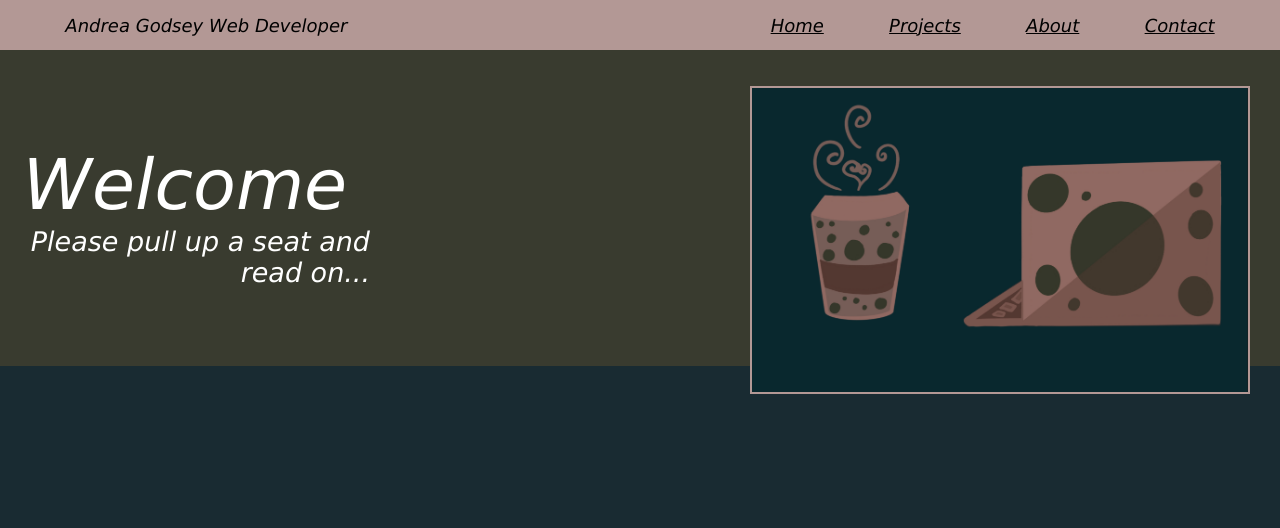
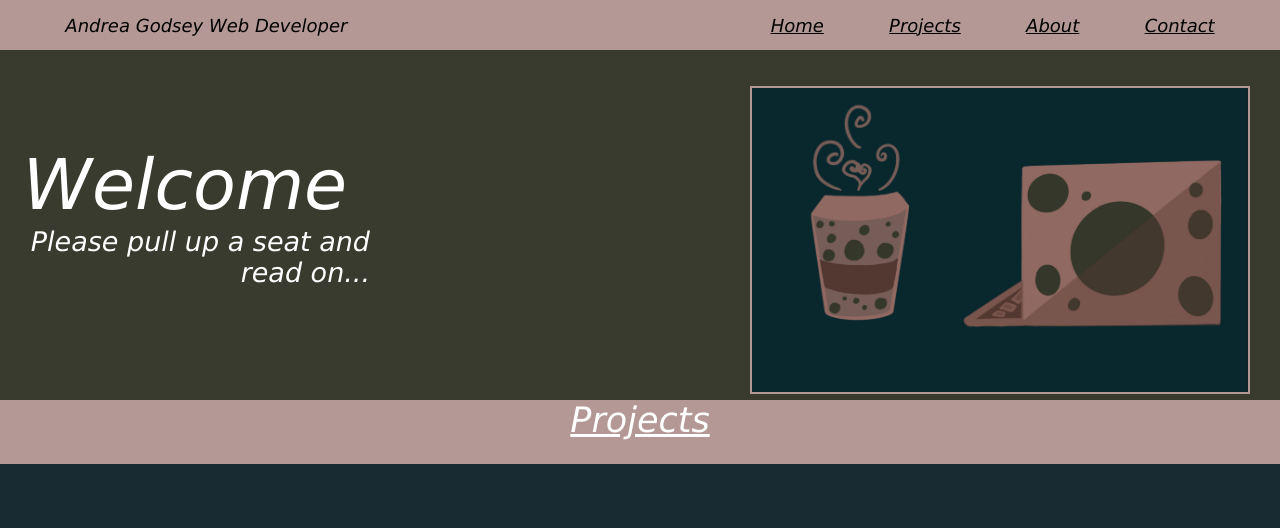
Before and after one commit to AndreaGodsey/Andrea-Godsey-Portfolio, a plain HTML site: page index.html in a window 1280 px wide. Shown: the top 528 px of the page. Drawn offline with Linux system fonts and the light colour scheme.

Commit message:
Welcome Size

```diff
--- a/css/styles.css
+++ b/css/styles.css
@@ -42,8 +42,8 @@ nav{
 
 .homeBackground{
     width: 100%;
-    height: 70%;
-    background-color: #192b32;
+    height: 50%;
+    background-color: #393b2f;
 }
 
 .welcomeContainer{
```
